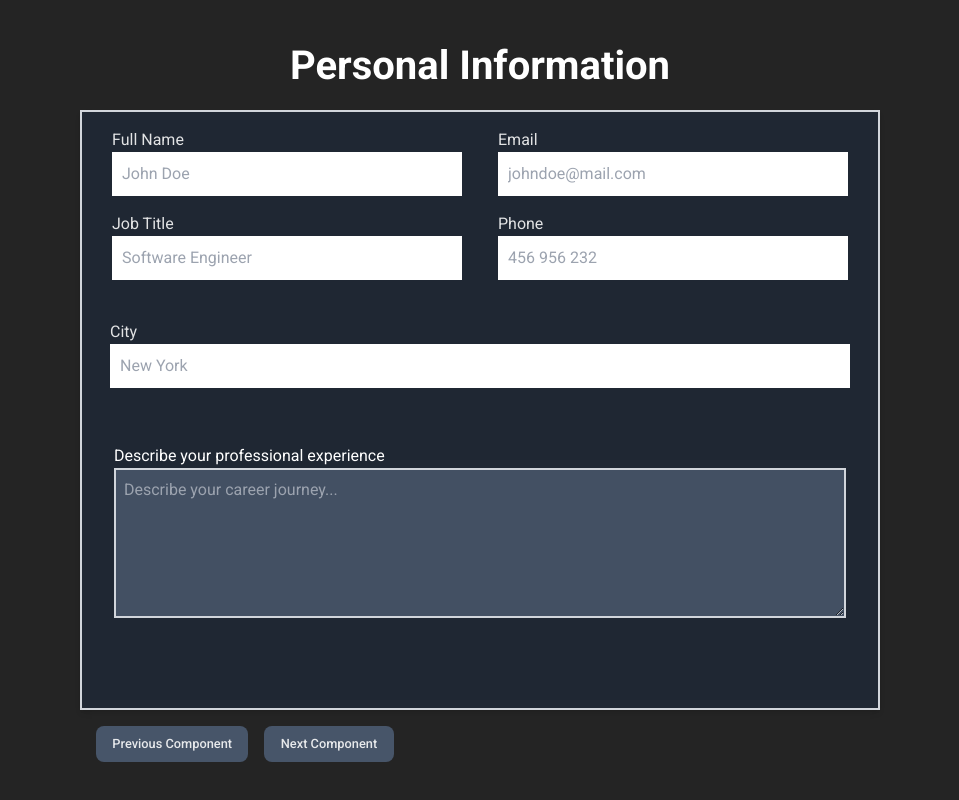
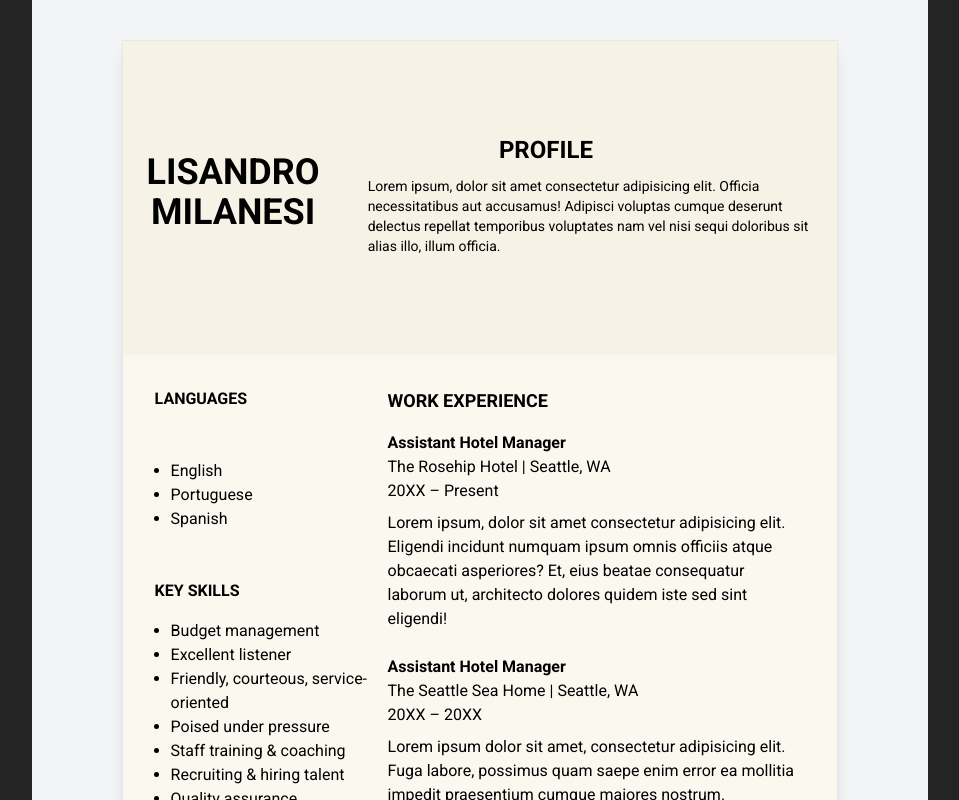
Before and after one commit to douglasmnegri/cv-application, a React (Vite) app: page / in a window 1280 px wide. Shown: the top 800 px of the page, without its empty margins (160-1119 px from the left). Built offline with nearby package versions, Linux system fonts and the light colour scheme.

Commit message:
style curriculum template

```diff
--- a/src/html_components/CurriculumTemplate.jsx
+++ b/src/html_components/CurriculumTemplate.jsx
@@ -1,36 +1,39 @@
 function CurriculumTemplate() {
   return (
     <div className="flex justify-center py-10 bg-gray-100 min-h-screen">
-      <div className="w-full max-w-4xl shadow-lg border border-gray-200 bg-white">
-        <div className="grid grid-rows-2">
-          <div className="bg-pale-yellow text-black p-6 row-span-2">
-            <h1 className="text-4xl font-bold mb-8">LISANDRO MILANESI</h1>
-            <div className="text-sm font-bold uppercase">Profile</div>
+      <div className="w-4/5 h-full max-w-4xl shadow-lg border border-gray-200 bg-white">
+        <div className="grid grid-rows-3">
+          <div className="bg-pale-yellow text-black p-6 row-span-1 flex justify-center items-center">
+            <div>
+              <h1 className="text-4xl font-bold mb-8 text-black mr-12">
+                LISANDRO MILANESI
+              </h1>
+            </div>
+            <div className="text-sm">
+              <h2 className="text-black font-bold uppercase w-4/5">Profile</h2>
               <p className="mt-4">
-              Assistant Hotel Manager with a warm and friendly demeanor...
+                Lorem ipsum, dolor sit amet consectetur adipisicing elit.
+                Officia necessitatibus aut accusamus! Adipisci voluptas cumque
+                deserunt delectus repellat temporibus voluptates nam vel nisi
+                sequi doloribus sit alias illo, illum officia.
               </p>
             </div>
+          </div>
 
-          <div className=" bg-light-yellow p-8 text-black">
-            <div className="space-y-4 text-sm">
-              <div className="font-bold uppercase">
-                Activities and Interests
-              </div>
-              <ul className="list-disc pl-4">
-                <li>Surfing</li>
-                <li>Scuba diving</li>
-                <li>Snorkeling</li>
-                <li>Craft beer</li>
-                <li>Travel</li>
-                <li>Great food</li>
-                <li>Food Pantry Volunteer</li>
+          <div className="grid grid-cols-3 bg-light-yellow p-8 text-black row-span-2">
+            <div className="space-y-4 text-md col-span-1">
+              <div className="font-bold uppercase">Languages</div>
+              <ul className="list-disc pl-4 p-8">
+                <li>English</li>
+                <li>Portuguese</li>
+                <li>Spanish</li>
               </ul>
 
               <div className="font-bold uppercase mt-8">Key Skills</div>
               <ul className="list-disc pl-4">
                 <li>Budget management</li>
                 <li>Excellent listener</li>
-                <li>Friendly, courteous, & service-oriented</li>
+                <li>Friendly, courteous, service-oriented</li>
                 <li>Poised under pressure</li>
                 <li>Staff training & coaching</li>
                 <li>Recruiting & hiring talent</li>
@@ -39,17 +42,18 @@ function CurriculumTemplate() {
               </ul>
             </div>
 
-            <div className="text-sm font-bold uppercase mt-8">
-              Work Experience
-            </div>
+            <div className="col-span-2 ml-4">
+              <div className="text-lg font-bold uppercase">Work Experience</div>
               <div className="mt-4 space-y-6">
                 <div>
                   <div className="font-semibold">Assistant Hotel Manager</div>
                   <div>The Rosehip Hotel | Seattle, WA</div>
                   <div>20XX – Present</div>
                   <p className="mt-2">
-                  Supervise hotel staff, improve staff performance through
-                  training, etc.
+                    Lorem ipsum, dolor sit amet consectetur adipisicing elit.
+                    Eligendi incidunt numquam ipsum omnis officiis atque
+                    obcaecati asperiores? Et, eius beatae consequatur laborum
+                    ut, architecto dolores quidem iste sed sint eligendi!
                   </p>
                 </div>
 
@@ -58,18 +62,21 @@ function CurriculumTemplate() {
                   <div>The Seattle Sea Home | Seattle, WA</div>
                   <div>20XX – 20XX</div>
                   <p className="mt-2">
-                  Supervised and trained hotel staff and resolved staff
-                  conflicts...
+                    Lorem ipsum dolor sit amet, consectetur adipisicing elit.
+                    Fuga labore, possimus quam saepe enim error ea mollitia
+                    impedit praesentium cumque maiores nostrum. Accusamus sequi
+                    ab placeat itaque nostrum ea quia!
                   </p>
                 </div>
               </div>
 
-            <div className="text-sm font-bold uppercase mt-8">Education</div>
+              <div className="text-md font-bold uppercase mt-8">Education</div>
               <p className="mt-4">
                 Bachelor of Science in Hospitality Management
                 <br />
-              Bellows College, June 20XX
+                Bellows College, June 2024
               </p>
+            </div>
           </div>
         </div>
       </div>
--- a/src/main.jsx
+++ b/src/main.jsx
@@ -1,11 +1,13 @@
 import { StrictMode } from "react";
 import { createRoot } from "react-dom/client";
+import CurriculumTemplate from "./html_components/CurriculumTemplate";
 import "./index.css";
 import "@fontsource/roboto";
 import ToggleComponents from "./html_components/Index";
 
 createRoot(document.getElementById("root")).render(
   <StrictMode>
-    <ToggleComponents />
+    {/* <ToggleComponents /> */}
+    <CurriculumTemplate />
   </StrictMode>
 );
--- a/tailwind.config.js
+++ b/tailwind.config.js
@@ -5,7 +5,12 @@ module.exports = {
     "./src/**/*.{js,jsx,ts,tsx}", // This should cover all JS/TS files
   ],
   theme: {
-    extend: {},
+    extend: {
+      colors: {
+        "pale-yellow": "#f7f2e6",
+        "light-yellow": "#faf8ef",
+      },
+    },
   },
   plugins: [],
 };
```
Lines whose indentation alone changed are shown as unchanged.
